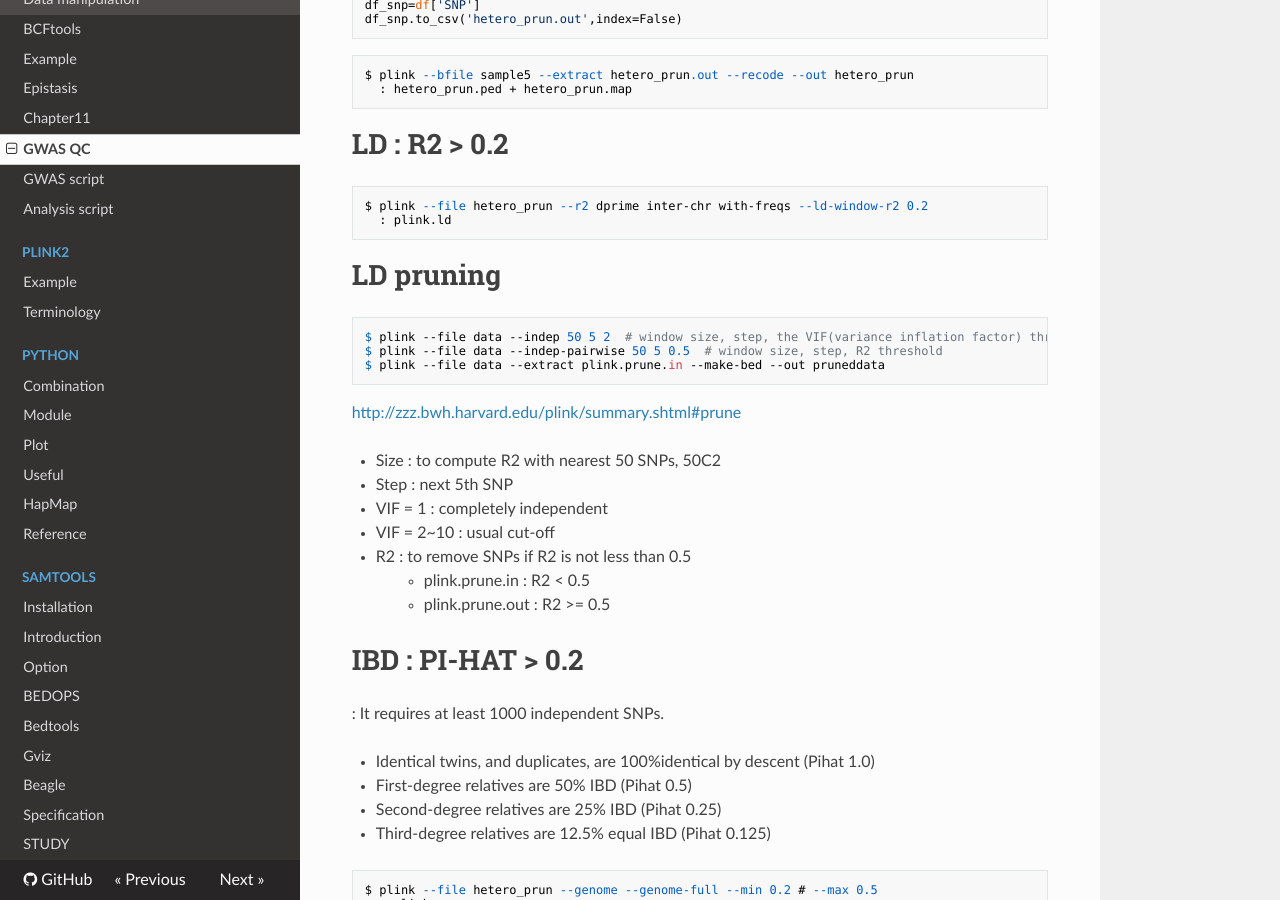
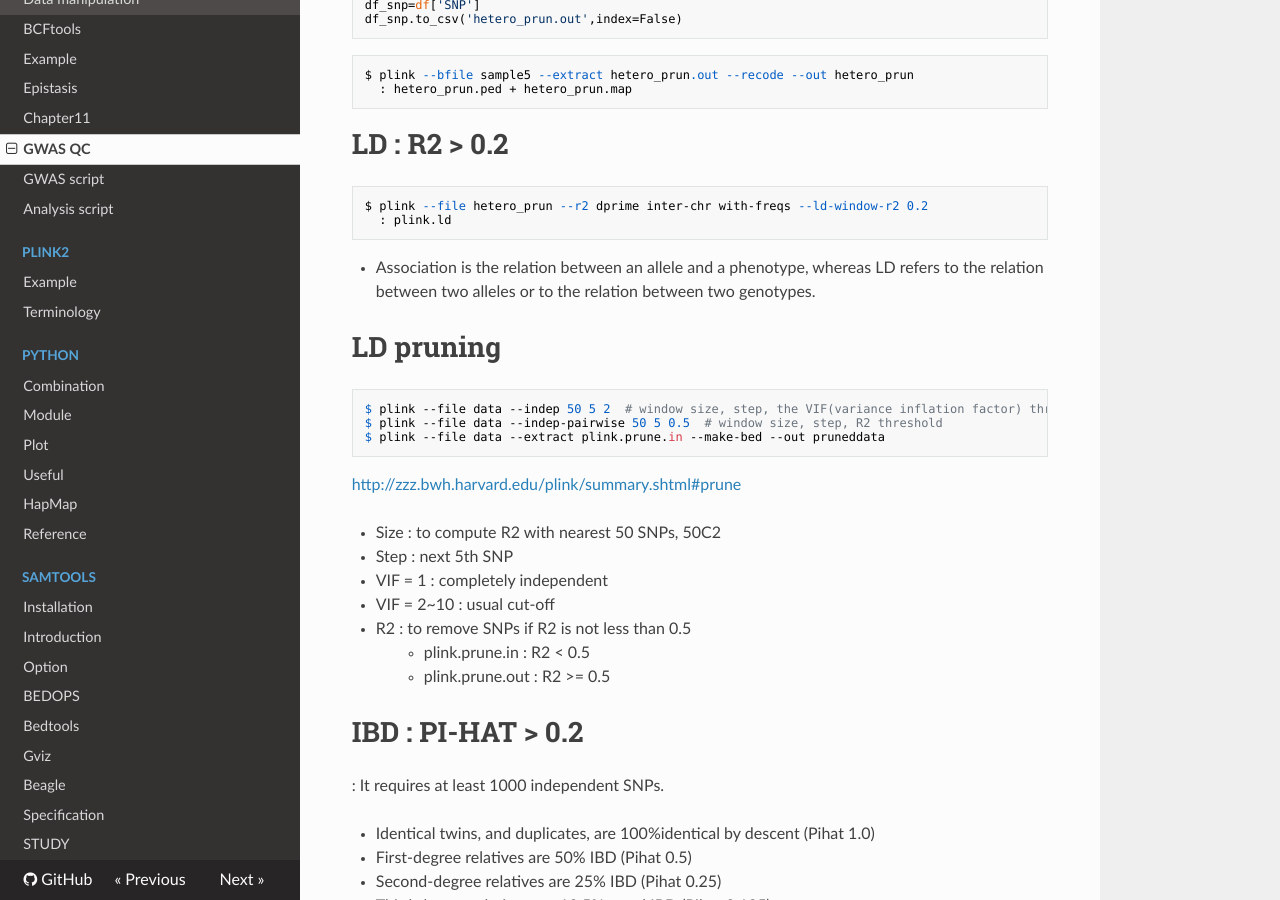
Before and after one commit to WonyoungCho/plink, an MkDocs documentation site: the page built from docs/GWAS.md, in a window 1280 px wide and 900 px high, scrolled down 1520 px. Built offline with MkDocs 1.6.1, drawn with Linux system fonts in a browser that asks for light colours; nearby versions of some CDN libraries; old or Windows-style settings are respelled for this version of MkDocs.

Commit message:
Update GWAS.md

````diff
--- a/docs/GWAS.md
+++ b/docs/GWAS.md
@@ -70,12 +70,12 @@ $ plink --bfile sample5 --extract hetero_prun.out --recode --out hetero_prun
   : hetero_prun.ped + hetero_prun.map
 ```
 
-
 # LD : R2 > 0.2
 ```
 $ plink --file hetero_prun --r2 dprime inter-chr with-freqs --ld-window-r2 0.2
   : plink.ld
 ```
+- Association is the relation between an allele and a phenotype, whereas LD refers to the relation between two alleles or to the relation between two genotypes.
 
 # LD pruning
 ```
````
